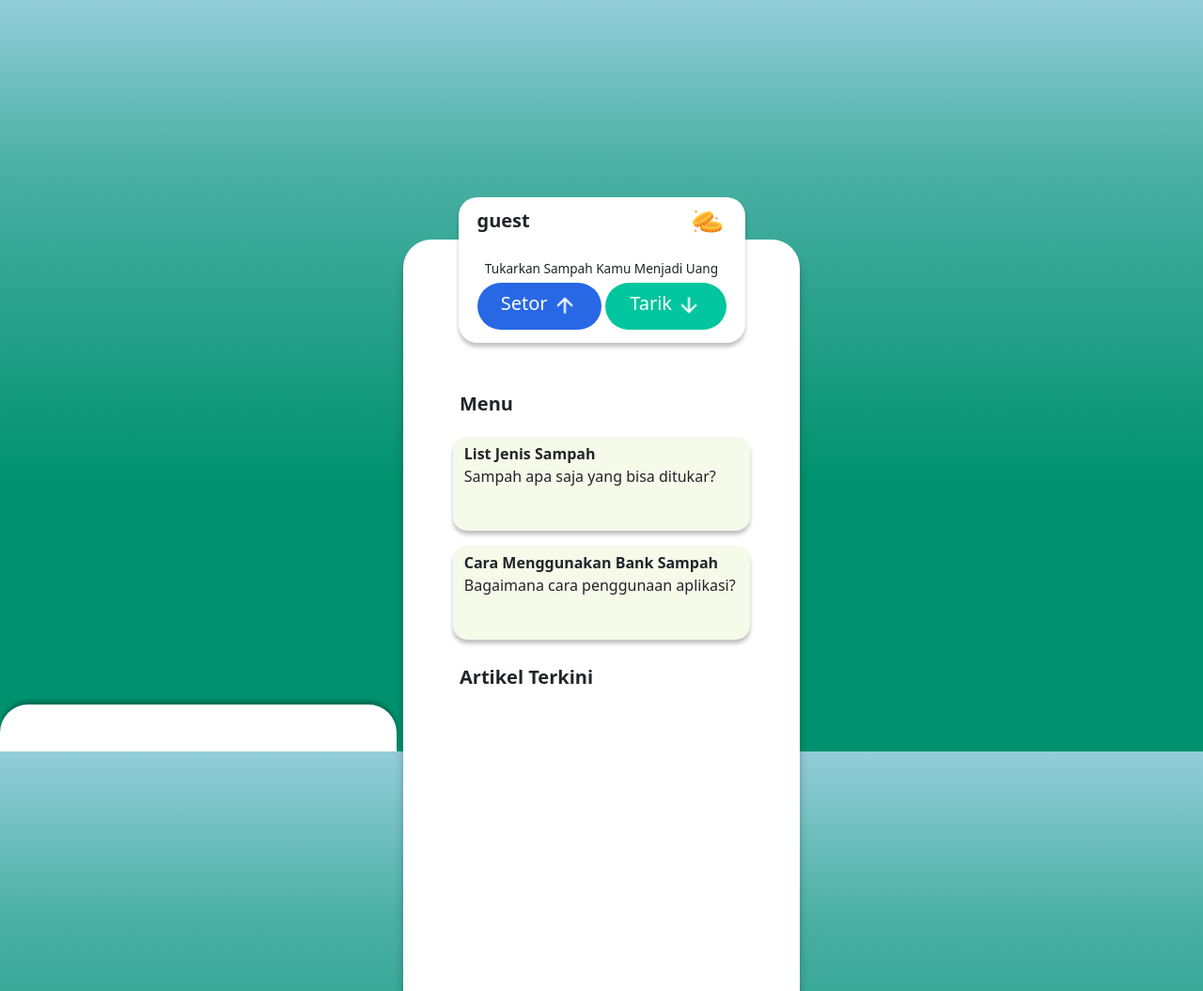
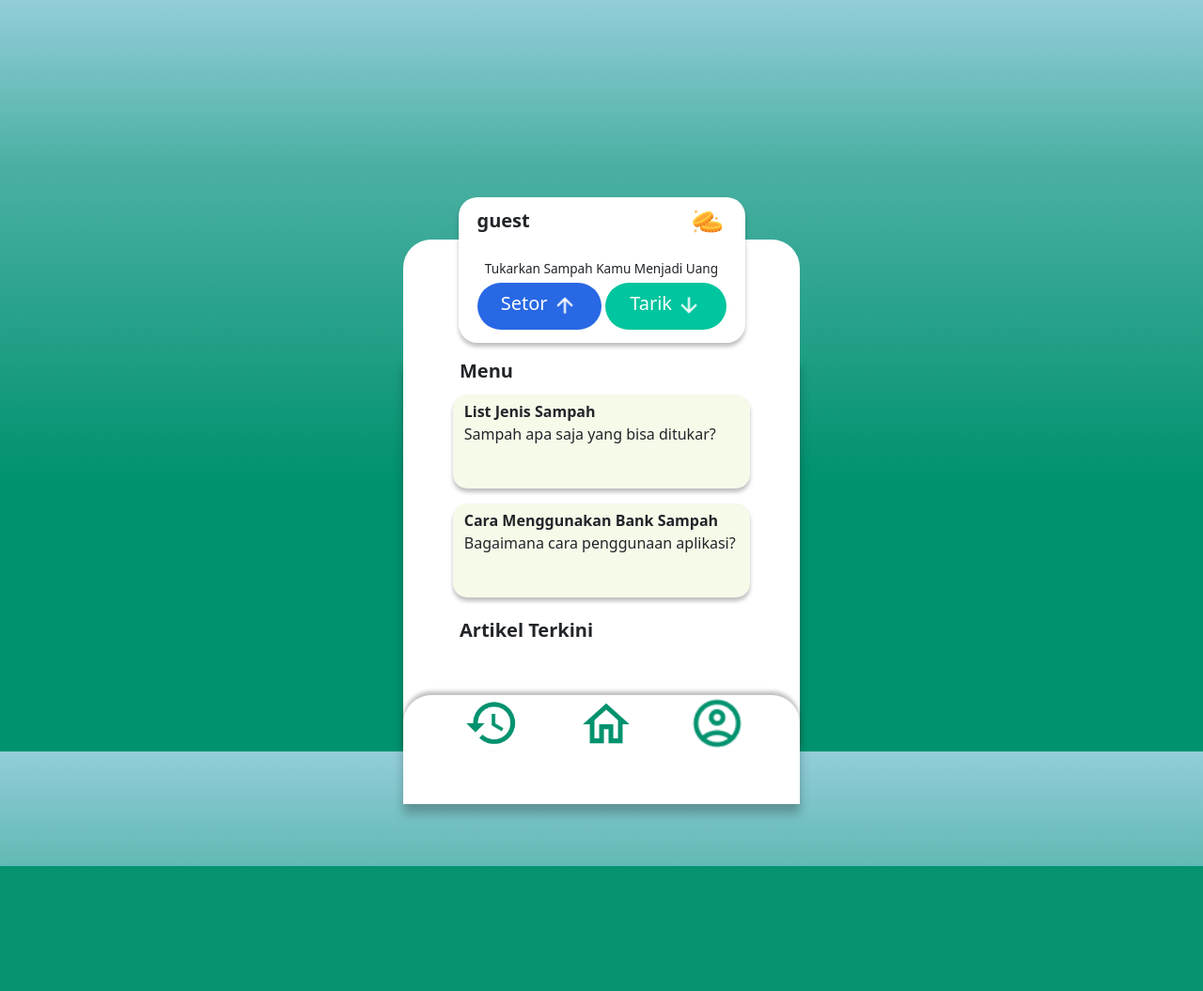
Before and after one commit to IgoWisnu/banksampah, a CodeIgniter app: page /banksampah/home/loadArtikel in a window 1280 px wide. Shown: the whole page at 94% size. After the commit the page ends 922 px from the top, so only its background shows below. Run offline with CodeIgniter, Linux system fonts and the light colour scheme; the visitor is signed in with stand-in values (Sample User, id 1); data that the repository does not hold is empty.

Commit message:
update dikit

```diff
--- a/application/controllers/home.php
+++ b/application/controllers/home.php
@@ -31,7 +31,7 @@
         }
 
         public function Riwayat(){
-            $this->load->view('banksampah/RiwayatTransaksi');
+            $this->load->view('banksampah/riwayat');
 
         }
 
--- a/application/views/banksampah/homepage.php
+++ b/application/views/banksampah/homepage.php
@@ -20,13 +20,21 @@
     transition: opacity 1000ms ease-in-out;
   }
 
+  .panel{
+    top: 255px;
+    height: 130px;
+    border-top-left-radius: 30px;
+    border-top-right-radius: 30px;
+    position: absolute;
+    background-color: white;
+  }
+
   .wrap{
-    height: 100%;
-    top: 255px;
+    padding-bottom: 150px;
+    padding-bottom: auto;
+    top: 380px;
     position: absolute;
     background: white;
-    border-top-left-radius: 30px;
-    border-top-right-radius: 30px;
     box-shadow: 0px 10px 10px rgba(0, 0, 0, 0.25);
   }
 
@@ -66,24 +74,24 @@
     font-weight: 300;
   }
 
+  .LayBtn1{
+    top: 40px;
+    position: relative;
+  }
+
   .t2{
-    top: 160px;
+    margin-bottom: 10px;
     position: relative;
     font-weight: 600;
     font-size: 20px;
   }
 
   .t3{
-    top: 205px;
+    margin-top: 20px;
+    margin-bottom: 20px;
     position: relative;
     font-weight: 600;
     font-size: 20px;
-  }
-
-
-  .LayBtn1{
-    top: 40px;
-    position: relative;
   }
 
   .btn1{
@@ -115,7 +123,6 @@
   }
 
   .layBtn3{
-    top: 180px;
     position: relative;
   }
 
@@ -130,10 +137,10 @@
   }
 
   .c1{
-    top: 230px;
+    margin-bottom: 15px;
     position: relative;
     border-radius: 20px;
-    height: 170px;
+    height: 20%;
     text-decoration: none;
   }
 
@@ -147,12 +154,27 @@
   }
 
   .bBar{
-    height: 50px;
+    height: 7.5%;
+    bottom: 0;
+    position: fixed;
     border-top-right-radius: 30px;
     border-top-left-radius: 30px;
-    background: white;
+    background-color: white;
     box-shadow: 0px -4px 4px rgba(0, 0, 0, 0.25);
   }
+
+  .history{
+    width: 70px;
+  }
+
+  .home{
+    width: 60px;
+  }
+
+  .profile{
+    width: 60px;
+  }
+
 
   @media screen and (max-width: 335px) {
     .box{
@@ -178,6 +200,9 @@
   @media screen and (min-width: 422px) {
     .wrap{
       width: 422px;
+    }
+    .panel{
+      width: 422px
     }
     .bBar{
       width: 422px;
@@ -208,7 +233,6 @@
       opacity: 0;
     }
     body{
-      height: 100%;
       background: rgb(0,146,110);
       background: linear-gradient(0deg, rgba(0,146,110,1) 0%, rgba(0,146,110,1) 20%, rgba(0,146,110,1) 36%, rgba(29,157,131,1) 52%, rgba(75,176,164,1) 78%, rgba(147,205,217,1) 100%);
       background-attachment: fixed;
@@ -226,6 +250,7 @@
 
       <div class="col">
         <div class="row justify-content-center">
+          <div class="panel"></div>
           <div class="wrap">
 
             <div class="t2 ms-5">Menu</div>
@@ -239,9 +264,9 @@
             </div>
 
             <div class="t3 ms-5">Artikel Terkini</div>
-            <div class="layCard row d-flex justify-content-start border-0 ms-4">
+            <div class="layCard row justify-content-center border-0">
               <?php foreach($artikel as $key): ?>
-                <a href="<?=base_url("artikel/detailArtikel?id={$key['id']}") ?>" class="c1 col-6 col-lg-4">
+                <a href="<?=base_url("artikel/detailArtikel?id={$key['id']}")?>" class="c1 col-5">
                   <div class="card shadow">
                     <img src="<?=base_url()?>img/<?=$key['gambar'] ?>" class="card-img-top" alt="img">
                     <div class="card-body">
@@ -252,13 +277,19 @@
               <?php endforeach; ?>
             </div>
 
-          <div class="col">
-            <div class="row justify-content-center">
-              <div class="bBar fixed-bottom">
-
-              </div>
+            <div class="d-flex justify-content-evenly">
+                <div class="bBar d-flex justify-content-evenly">
+                  <a href="">
+                    <img src="<?=base_url()?>img/history.png" alt="" class="history">
+                  </a>
+                  <a href="">
+                    <img src="<?=base_url()?>img/home.png" alt="" class="home">
+                  </a>
+                  <a href="">
+                    <img src="<?=base_url()?>img/profile.png" alt="" class="profile">
+                  </a>
+                </div>
             </div>
-          </div>
 
           </div>
         </div>
```
Also changed, not shown: img/history.png (added), img/home.png (added), img/profile.png (added).
